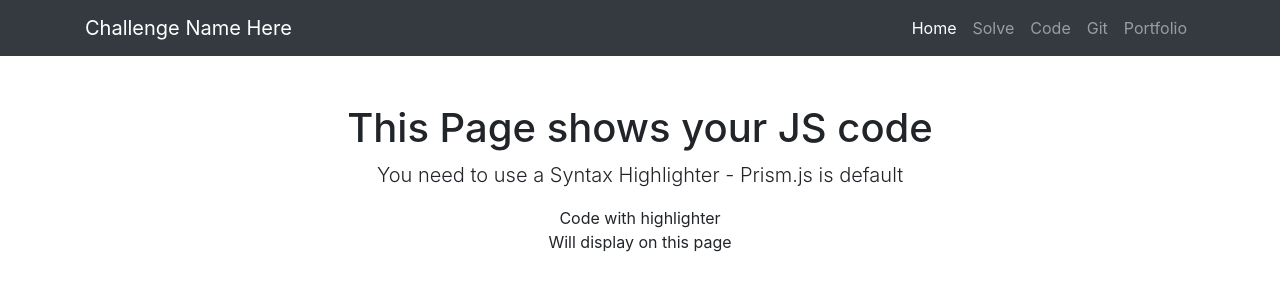
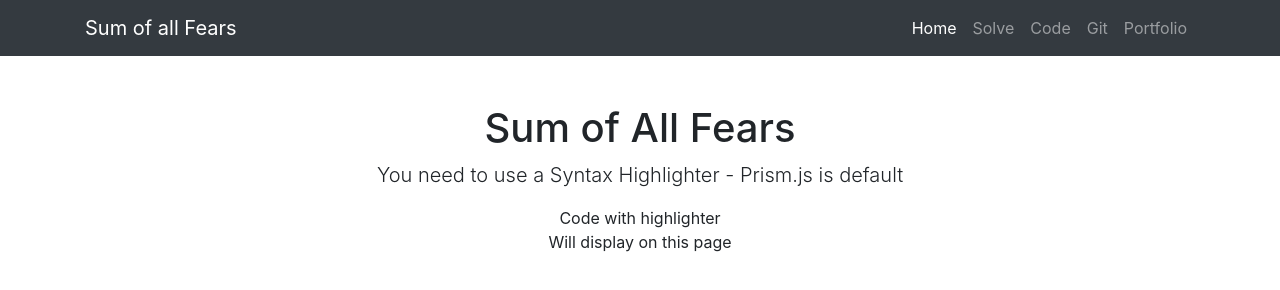
Before and after one commit to dougcampbell66/SumOfAllFears, a plain HTML site: page SumOfAllFears/Code.html in a window 1280 px wide. Drawn offline with nearby package versions, Linux system fonts and the light colour scheme.

Commit message:
update nav bar

```diff
--- a/SumOfAllFears/Code.html
+++ b/SumOfAllFears/Code.html
@@ -8,7 +8,7 @@
     <meta name="description" content="">
     <meta name="author" content="">
 
-    <title>Coder Foundry MiniSite Template</title>
+    <title>Sum of All Fears</title>
 
     <!-- Bootstrap core CSS -->
     <link rel="stylesheet" href="https://stackpath.bootstrapcdn.com/bootstrap/4.5.0/css/bootstrap.min.css" integrity="sha384-9aIt2nRpC12Uk9gS9baDl411NQApFmC26EwAOH8WgZl5MYYxFfc+NcPb1dKGj7Sk" crossorigin="anonymous">
@@ -20,16 +20,14 @@
     <!-- Navigation -->
     <nav class="navbar navbar-expand-lg navbar-dark bg-dark static-top">
         <div class="container">
-            <a class="navbar-brand" href="/Index.html">Challenge Name Here</a>
+            <a class="navbar-brand" href="/Index.html">Sum of all Fears</a>
             <button class="navbar-toggler" type="button" data-toggle="collapse" data-target="#navbarResponsive" aria-controls="navbarResponsive" aria-expanded="false" aria-label="Toggle navigation">
                 <span class="navbar-toggler-icon"></span>
             </button>
             <div class="collapse navbar-collapse" id="navbarResponsive">
                 <ul class="navbar-nav ml-auto">
                     <li class="nav-item active">
-                        <a class="nav-link" href="/Index.html">
-                            Home
-                        </a>
+                        <a class="nav-link" href="/Index.html">Home</a>
                     </li>
                     <li class="nav-item">
                         <a class="nav-link" href="/Solve.html" target="_blank">Solve</a>
@@ -50,10 +48,11 @@
     </nav>
 
     <!-- Page Content -->
+    <!-- Page Content -->
     <div class="container">
         <div class="row">
             <div class="col-lg-12 text-center">
-                <h1 class="mt-5">This Page shows your JS code</h1>
+                <h1 class="mt-5">Sum of All Fears</h1>
                 <p class="lead">You need to use a Syntax Highlighter - Prism.js is default</p>
                 <ul class="list-unstyled">
                     <li>Code with highlighter</li>
```
